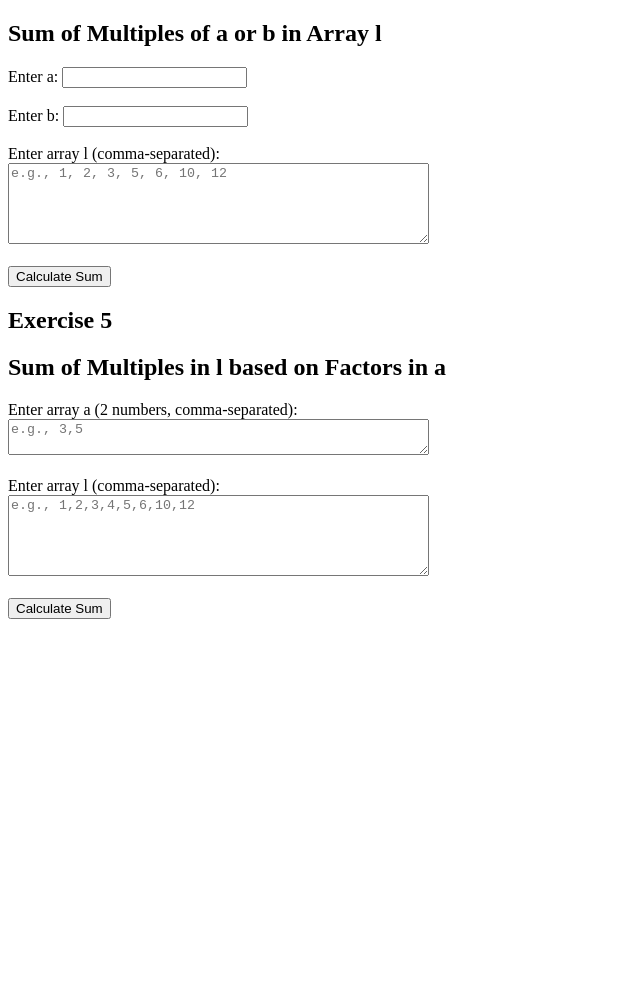
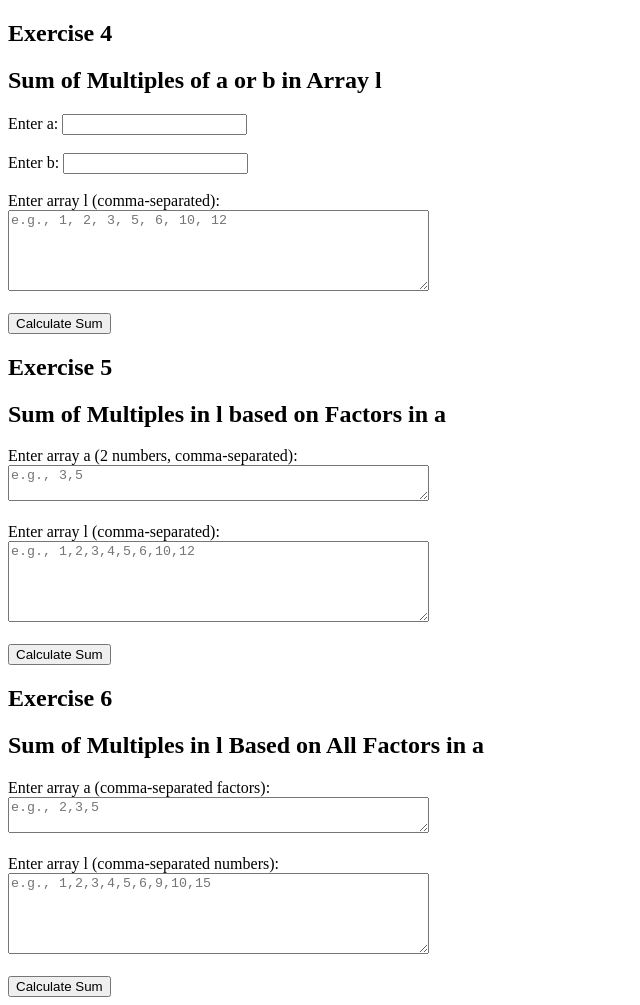
Before and after one commit to Saad982/Class2Exercise, a plain HTML site: page index.html in a window 1280 px wide. Shown: the whole page, without its empty margins (0-640 px from the left). Before the commit the page ends 800 px from the top, so only its background shows below. Drawn offline with Linux system fonts and the light colour scheme.

Commit message:
Exercise6

```diff
--- a/index.html
+++ b/index.html
@@ -5,6 +5,7 @@
     <title>Exercise 4 - 5 - 6</title>
 </head>
 <body>
+    <h2>Exercise 4 </h2>
     <h2>Sum of Multiples of a or b in Array l</h2>
 
     <label for="inputA">Enter a:</label>
@@ -31,6 +32,17 @@
 
     <button onclick="ExerciseFiveClick()">Calculate Sum</button>
 
+    <h2>Exercise 6 </h2>
+
+    <h2>Sum of Multiples in l Based on All Factors in a</h2>
+
+    <label for="inputA6">Enter array a (comma-separated factors):</label><br>
+    <textarea id="inputA6" rows="2" cols="50" placeholder="e.g., 2,3,5"></textarea><br><br>
+
+    <label for="inputL6">Enter array l (comma-separated numbers):</label><br>
+    <textarea id="inputL6" rows="5" cols="50" placeholder="e.g., 1,2,3,4,5,6,9,10,15"></textarea><br><br>
+
+    <button onclick="handleClick6()">Calculate Sum</button>
 
     <script>
         // Function to return the sum of all multiples of a or b in array l
@@ -97,6 +109,38 @@
             const result = f5(a, l);
             alert("The sum of multiples is: " + result);
         }
+
+// Function f6: sum of all numbers in l divisible by any factor in a
+function f6(a, l) {
+            return l.reduce((sum, num) => {
+                for (let factor of a) {
+                    if (num % factor === 0) {
+                        return sum + num;
+                    }
+                }
+                return sum;
+            }, 0);
+        }
+
+        function handleClick6() {
+            const aRaw = document.getElementById('inputA6').value;
+            const lRaw = document.getElementById('inputL6').value;
+
+            // Convert strings to arrays of integers
+            const a = aRaw.split(',').map(n => parseInt(n.trim())).filter(n => !isNaN(n));
+            const l = lRaw.split(',').map(n => parseInt(n.trim())).filter(n => !isNaN(n));
+
+            // Validate input
+            if (a.length === 0 || l.length === 0) {
+                alert("Please enter valid numbers in both a and l.");
+                return;
+            }
+
+            const result = f6(a, l);
+            alert("The sum of multiples is: " + result);
+        }
+
+
     </script>
 </body>
 </html>
```
